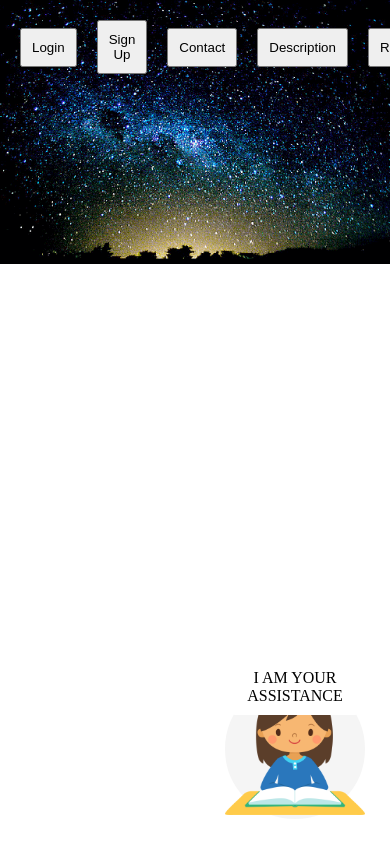
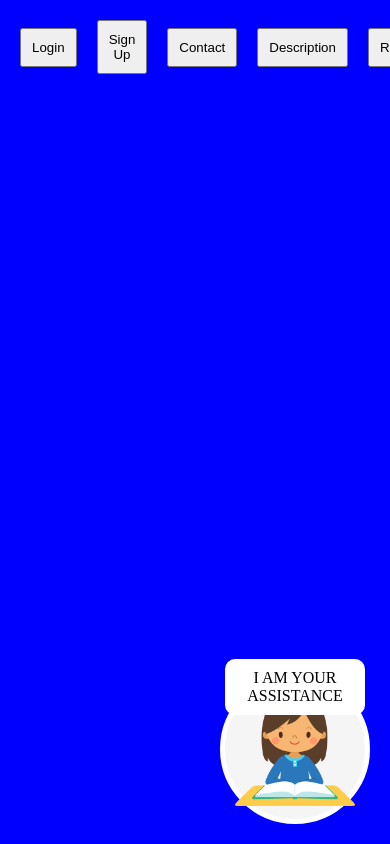
Before and after one commit to sam-sny/page-assistant, a plain HTML site: page index.html in a window 390 px wide. Shown: the top 844 px of the page. Drawn offline with Linux system fonts and the light colour scheme.

Commit message:
third commit

```diff
--- a/style.css
+++ b/style.css
@@ -4,9 +4,8 @@
     box-sizing: border-box;
 }
 body{
-    background-image: url('sky.gif');
-    background-repeat: no-repeat;
-     background-size: cover;
+    background: blue;
+    height: 100vh;
 
 }
 img{
@@ -67,3 +66,17 @@ button{
     gap: 20px;
     padding: 20px;
 }
+
+@media (max-width: 768px) {
+    .navigations {
+        flex-direction: row;
+    }
+
+    .button {
+        width: 100%;
+    }
+
+    .sidebar {
+        padding: 10px;
+    }
+}
```
